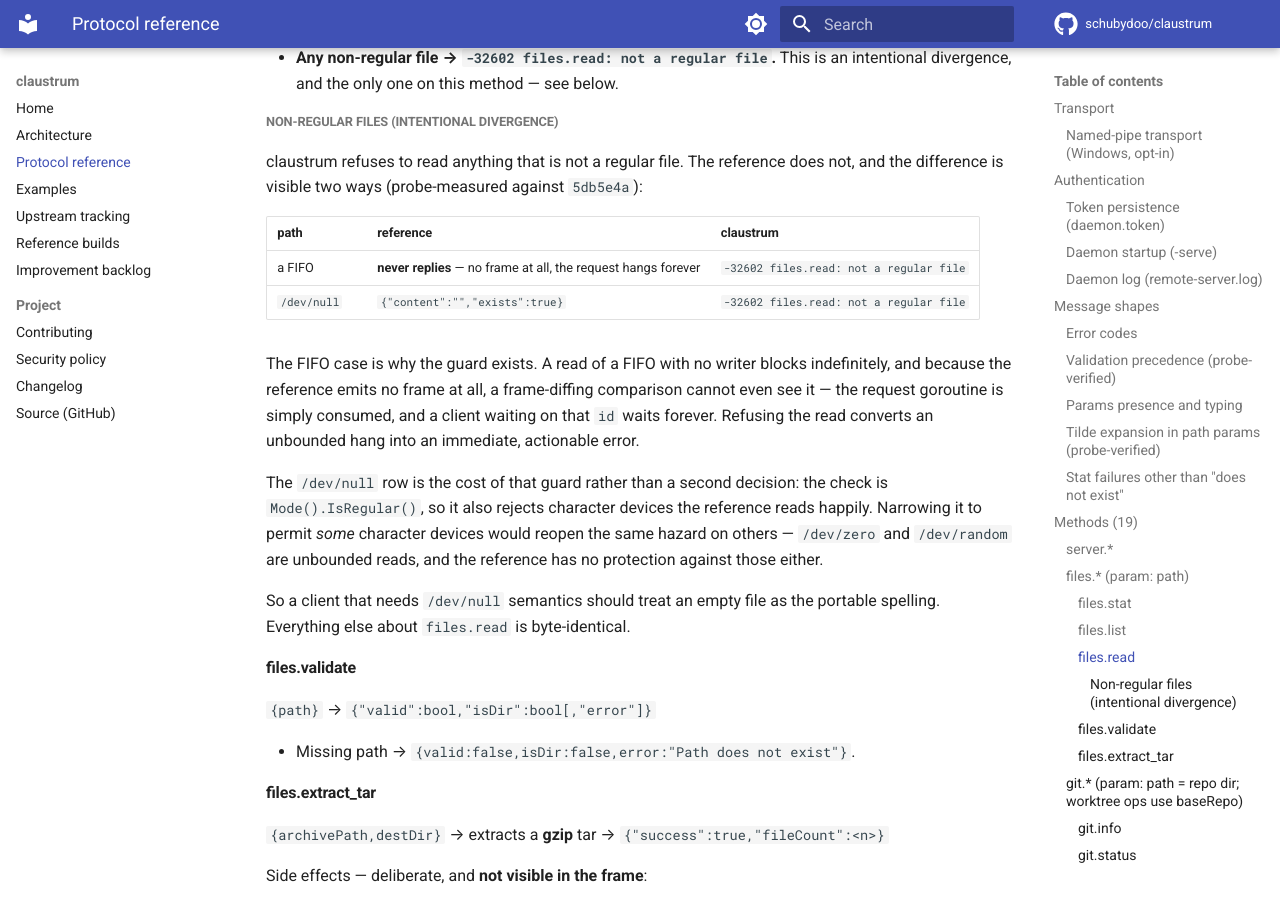
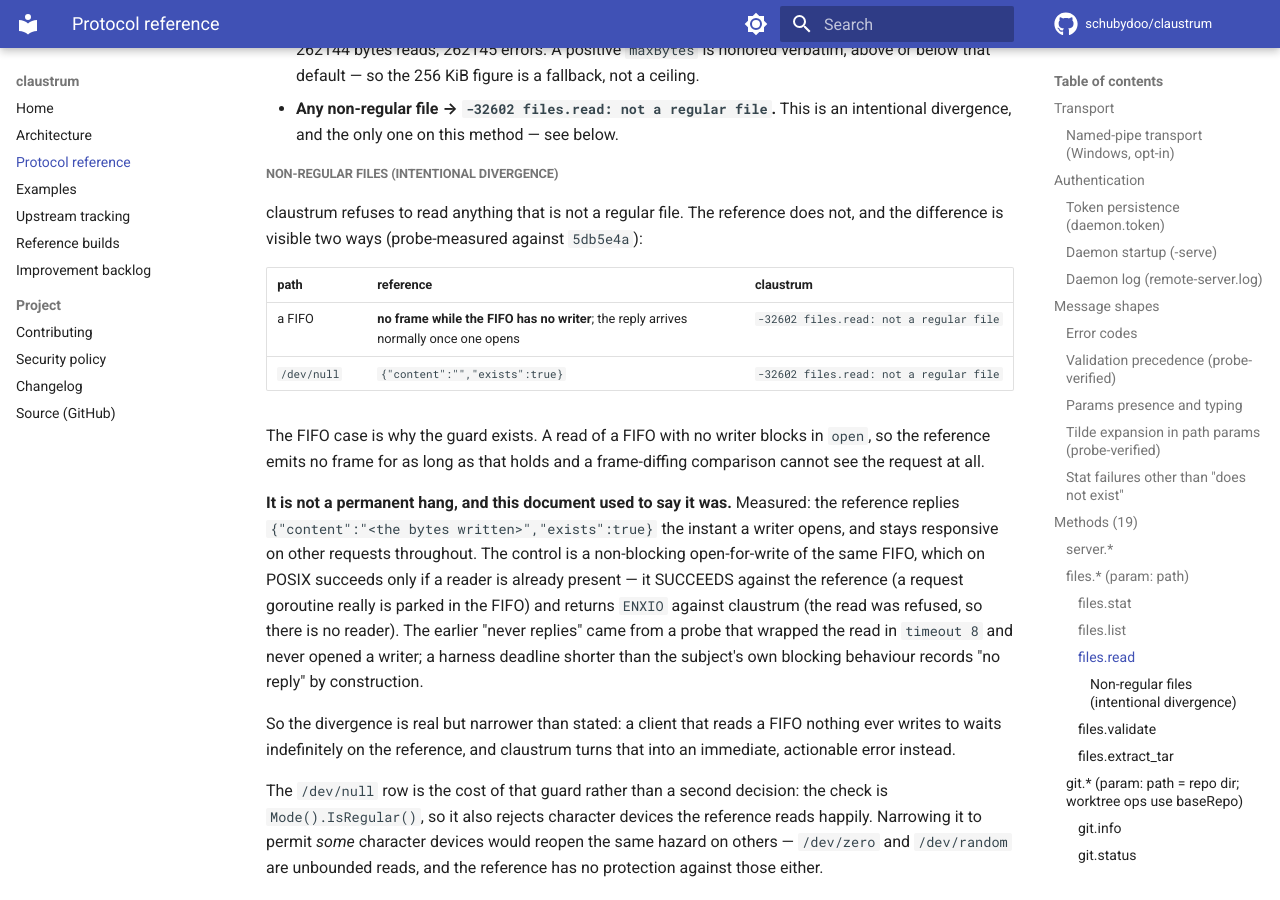
Before and after one commit to schubydoo/claustrum, an MkDocs documentation site: the page built from docs/PROTOCOL.md, in a window 1280 px wide and 900 px high, scrolled down 8875 px. Built offline with MkDocs 1.6.1 and Material for MkDocs 9.7.7, drawn with Linux system fonts in a browser that asks for light colours; comment, search, counter and statistics services are not loaded; some of the changed text lies outside the part shown.

Commit message:
docs: correct false statements and relabel misattributed provenance
Corrects three published claims that were wrong — the FIFO "never replies"
entry, the repoSlug "exactly two segments" summary, and a quoted checksum
error neither binary emits — and relabels facts that were credited to probes
no black-box observable could have produced.

Comment- and docs-only: no Go statement changes, frames byte-identical.

Co-Authored-By: Claude Opus 5 (1M context) <noreply@anthropic.com>

```diff
--- a/docs/PROTOCOL.md
+++ b/docs/PROTOCOL.md
@@ -100,8 +100,11 @@ graceful `server.shutdown` / `SIGTERM` path.
 ### Daemon startup (`-serve`)
 
 The `-serve` launcher **creates the socket's parent directory** if it is missing,
-mode `0700` — the same owner-only mode the reference uses for the cli-dir — and
-then **does not return until the daemon is accepting** on the socket. It confirms
+mode `0700`, and then **does not return until the daemon is accepting** on the
+socket. The mode is measured directly on the reference under `umask 022`, with a
+`0755` control to prove the fixture could have shown a different mode; earlier
+observations all used `mktemp -d`, which creates `0700` by itself, so the mode
+they reported was a fixture artefact rather than a reading of the reference. It confirms
 this by dialing the socket and closing again, so a freshly started daemon's log
 opens with a `New connection from: @` / `Connection closed: @` pair from the
 launcher's own probe, before any real client appears.
@@ -405,14 +408,28 @@ not, and the difference is visible two ways (probe-measured against `5db5e4a`):
 
 | path | reference | claustrum |
 |---|---|---|
-| a FIFO | **never replies** — no frame at all, the request hangs forever | `-32602 files.read: not a regular file` |
+| a FIFO | **no frame while the FIFO has no writer**; the reply arrives normally once one opens | `-32602 files.read: not a regular file` |
 | `/dev/null` | `{"content":"","exists":true}` | `-32602 files.read: not a regular file` |
 
-The FIFO case is why the guard exists. A read of a FIFO with no writer blocks
-indefinitely, and because the reference emits no frame at all, a frame-diffing
-comparison cannot even see it — the request goroutine is simply consumed, and a
-client waiting on that `id` waits forever. Refusing the read converts an
-unbounded hang into an immediate, actionable error.
+The FIFO case is why the guard exists. A read of a FIFO with no writer blocks in
+`open`, so the reference emits no frame for as long as that holds and a
+frame-diffing comparison cannot see the request at all.
+
+**It is not a permanent hang, and this document used to say it was.** Measured:
+the reference replies `{"content":"<the bytes written>","exists":true}` the
+instant a writer opens, and stays responsive on other requests throughout. The
+control is a non-blocking
+open-for-write of the same FIFO, which on POSIX succeeds only if a reader is
+already present — it SUCCEEDS against the reference (a request goroutine really
+is parked in the FIFO) and returns `ENXIO` against claustrum (the read was
+refused, so there is no reader). The earlier "never replies" came from a probe
+that wrapped the read in `timeout 8` and never opened a writer; a harness
+deadline shorter than the subject's own blocking behaviour records "no reply" by
+construction.
+
+So the divergence is real but narrower than stated: a client that reads a FIFO
+nothing ever writes to waits indefinitely on the reference, and claustrum turns
+that into an immediate, actionable error instead.
 
 The `/dev/null` row is the cost of that guard rather than a second decision: the
 check is `Mode().IsRegular()`, so it also rejects character devices the reference
@@ -615,7 +632,9 @@ the daemon then seeds the new worktree:
   also softer than it reads: it waits on git's output pipe, so a git that spawns a
   surviving child stays blocked past the deadline — see IMPROVEMENTS §5.) The 60 s cap
   on git is a claustrum divergence (the reference runs git with no deadline and
-  blocks), so a timeout must not be read as "git refused". It answers
+  blocks — measured: no reply at 75 s against claustrum's 60.1 s, with a fast-git
+  control proving the fixture could answer at all; this was pointer-class until
+  that run), so a timeout must not be read as "git refused". It answers
   `{"success":false,"error":"git worktree remove timed out after 1m0s; no cleanup
   was attempted, and git may have partially removed the worktree"}` and the daemon
   itself removes nothing. The wording claims only what the daemon can observe: the
@@ -773,10 +792,17 @@ unknown id is not an error):
   replay buffers — so an id last seen longer ago than that answers exactly like
   an unknown one, and `process.kill` on it still reports `{"success":true}`. A
   **running** process is never dropped, however old. The sweep runs on a 60-second
-  timer *and* inline on every `process.spawn`, so an idle daemon prunes too.
-  Probe-verified against the reference at `5db5e4a`. A client that reconnects
-  after a long gap must therefore treat `found:false` as "finished and forgotten",
-  not as "never existed".
+  timer *and* inline on every `process.spawn`, so an idle daemon prunes too. A
+  client that reconnects after a long gap must therefore treat `found:false` as
+  "finished and forgotten", not as "never existed".
+
+  *Provenance.* This bullet used to be flagged "probe-verified against the
+  reference at `5db5e4a`" in full, which overstated it. What the probe supports:
+  an entry aged 960 s is gone while a just-exited one is not (bracketing the
+  retention to *(20 s, 960 s]*), a running process survives, and an entry can
+  disappear with no intervening `process.spawn`. The exact **15 minutes** and the
+  **60-second** period are pointer-class — no wire observable distinguishes them
+  from any other value inside the bracket, or one ticker period from another.
 - **`stdinApplied` (added `7c2f88d`).** The process's cumulative applied-stdin
   byte count (§`process.stdin`), always present after `lastSeq`. A reconnecting
   client resumes stdin from this offset so no bytes are re-applied or dropped.
```
Also changed, not shown: docs/REFERENCE-BUILDS.md (+9 -4 lines), 5 other files.
